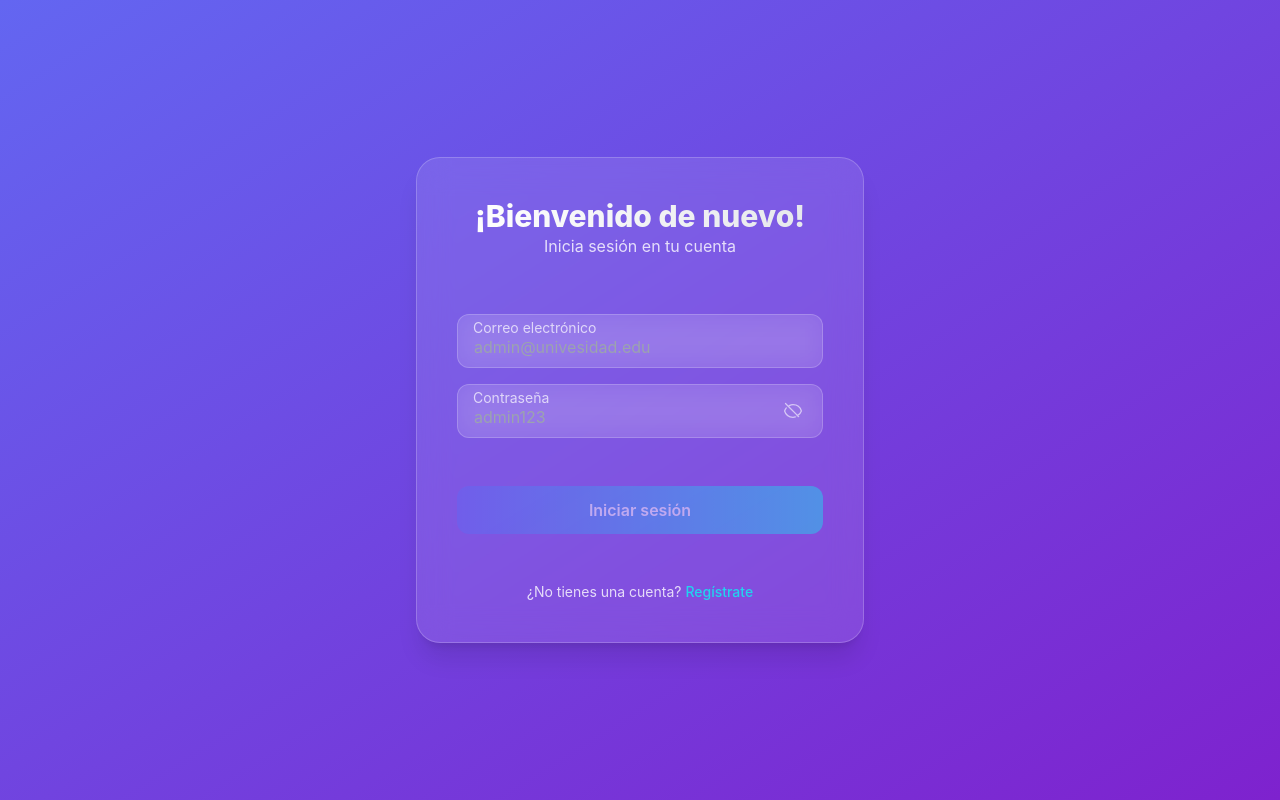
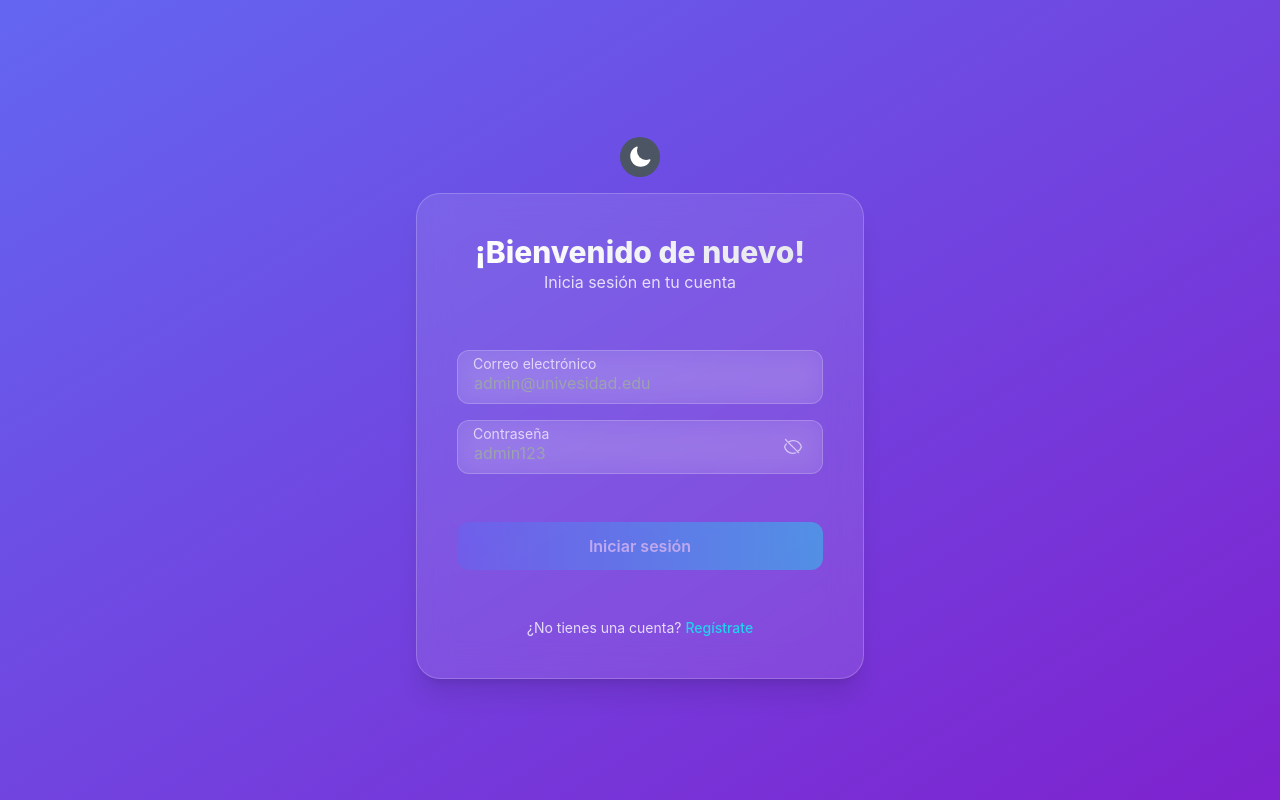
Before and after one commit to CristobalSg/SmartParkingTwo, a React (Create React App) app in the folder frontend/: page /login in a window 1280 px wide. Built offline with nearby package versions, Linux system fonts and the light colour scheme; no server answers.

Commit message:
feat: agregar botón de modo oscuro con ícono de luna/sol y gradiente adaptable

```diff
--- a/frontend/package.json
+++ b/frontend/package.json
@@ -4,6 +4,7 @@
   "description": "Frontend para el Sistema de Gestión de Estacionamiento Universitario",
   "private": true,
   "dependencies": {
+    "@heroicons/react": "^2.2.0",
     "@radix-ui/react-slot": "^1.2.3",
     "@testing-library/jest-dom": "^5.16.5",
     "@testing-library/react": "^13.4.0",
--- a/frontend/src/presentation/components/LoginForm/LoginForm.tsx
+++ b/frontend/src/presentation/components/LoginForm/LoginForm.tsx
@@ -11,6 +11,7 @@ import Card from "../ui/Card";
 import Input from "../ui/Input";
 import Button from "../ui/Button";
 import Typography from "../ui/Typography";
+import DarkModeToggle from "../ui/DarkModeToggle";
 
 const LoginForm: React.FC = () => {
   const [email, setEmail] = useState("");
@@ -121,8 +122,14 @@ const LoginForm: React.FC = () => {
     );
 }
   return (
-    //<div className="flex items-center justify-center min-h-screen p-5 bg-gradient-to-br from-indigo-500 to-purple-700">
-    <div className="flex flex-col items-center justify-center min-h-screen p-5 bg-gradient-to-br from-primary-light to-primary-dark">
+    <div className="flex flex-col items-center justify-center min-h-screen p-5
+      bg-gradient-to-br from-primary-light to-primary-dark
+      dark:from-secondary-dark dark:to-black
+    ">
+      {/* Button for dark mode*/}
+      <header className="p-4 flex justify-end">
+        <DarkModeToggle />
+      </header>
       {/* Tailwind: Breakpoints______
       w-full max-w-md → en móviles ocupa 100% hasta un máximo de md (aprox 28rem).
       sm:max-w-lg → en pantallas ≥ 640px el máximo ancho será lg (32rem).
--- /dev/null
+++ b/frontend/src/presentation/components/ui/DarkModeToggle.tsx
@@ -0,0 +1,31 @@
+import { useEffect, useState } from "react";
+import { MoonIcon, SunIcon } from "@heroicons/react/24/solid";
+
+export default function DarkModeToggle() {
+  const [darkMode, setDarkMode] = useState(
+    () => localStorage.getItem("theme") === "dark"
+  );
+
+  useEffect(() => {
+    if (darkMode) {
+      document.documentElement.classList.add("dark");
+      localStorage.setItem("theme", "dark");
+    } else {
+      document.documentElement.classList.remove("dark");
+      localStorage.setItem("theme", "light");
+    }
+  }, [darkMode]);
+
+  return (
+    <button
+      onClick={() => setDarkMode(!darkMode)}
+      className="p-2 rounded-full bg-secondary-light dark:bg-secondary-dark text-white hover:bg-primary-light dark:hover:bg-primary-dark transition-colors"
+    >
+      {darkMode ? (
+        <SunIcon className="h-6 w-6" />
+      ) : (
+        <MoonIcon className="h-6 w-6" />
+      )}
+    </button>
+  );
+}
--- a/frontend/tailwind.config.js
+++ b/frontend/tailwind.config.js
@@ -1,5 +1,6 @@
 /** @type {import('tailwindcss').Config} */
 module.exports = {
+  darkMode: "class",
   content: [
     "./index.html",
     "./src/**/*.{js,ts,jsx,tsx}",
```
Also changed, not shown: 1 other file (tests, documents, lock files or other folders).
